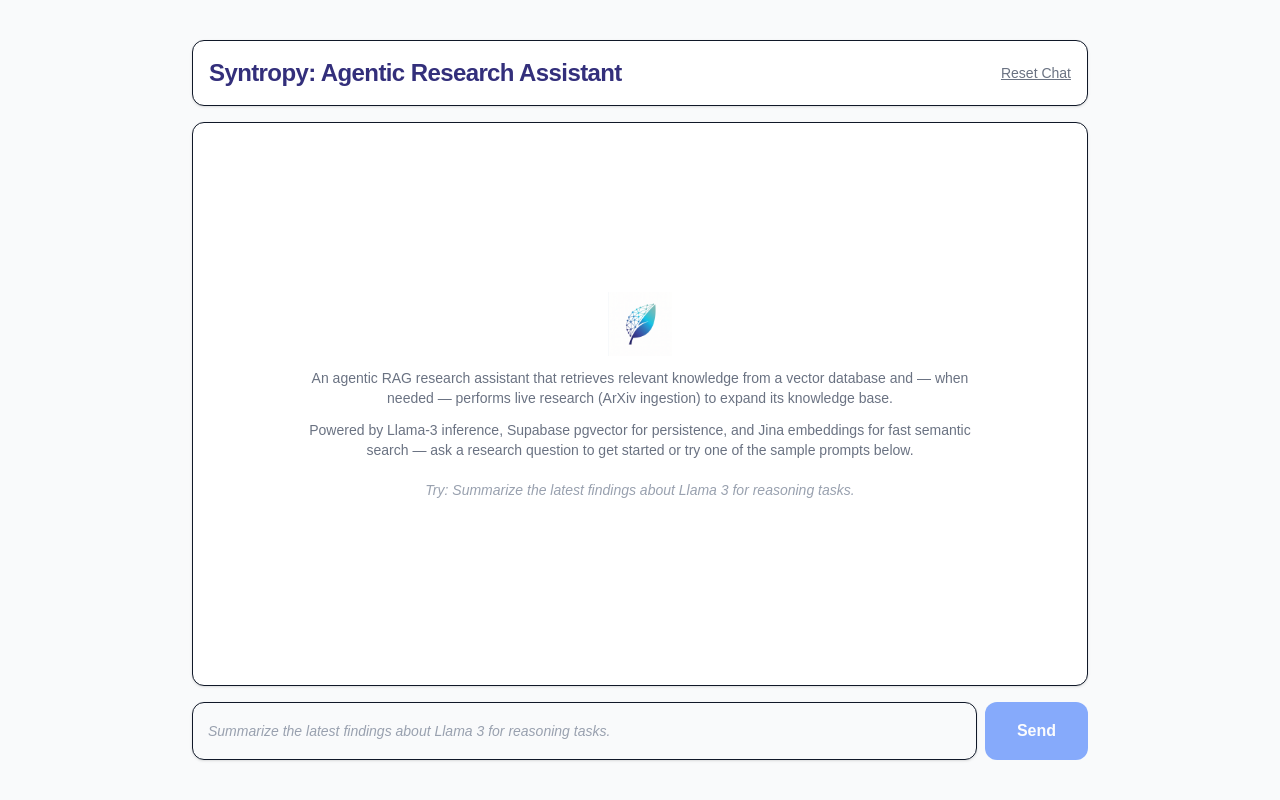
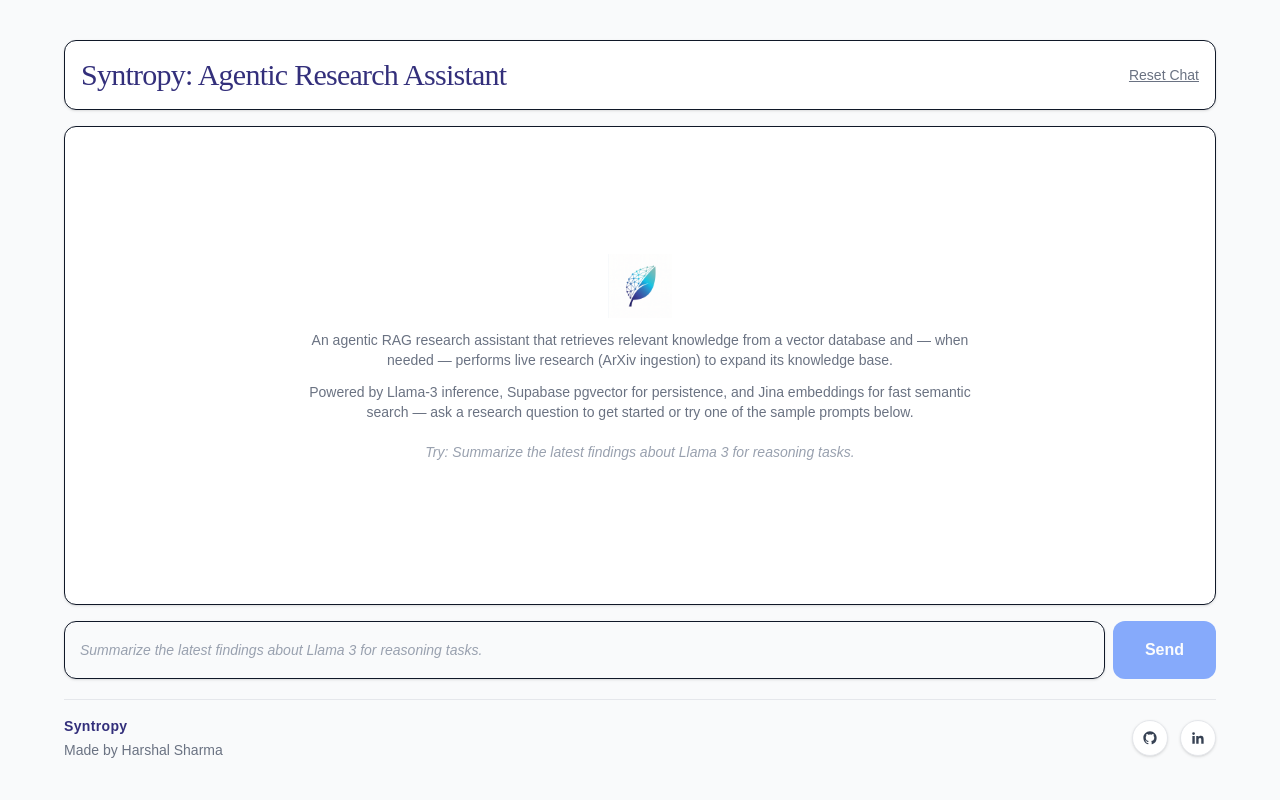
Before and after one commit to Harshalsharma05/agentic-rag-research-assistant, a Next.js app in the folder frontend/: page / in a window 1280 px wide. Built offline with nearby package versions, Linux system fonts and the light colour scheme.

Commit message:
Enhance UI layout and styling in Home component, add social media links in footer, and update header font style

```diff
--- a/frontend/app/page.tsx
+++ b/frontend/app/page.tsx
@@ -204,12 +204,21 @@
     setSessionId(Math.random().toString(36).substring(2, 15));
   };
 
+  const socialLinkClassName =
+    "inline-flex h-9 w-9 items-center justify-center rounded-full border border-gray-200 bg-white text-gray-700 shadow-sm transition-colors hover:border-gray-300 hover:bg-gray-50 hover:text-gray-900";
+
   return (
     <main className="flex min-h-screen flex-col items-center p-4 md:p-10 bg-gray-50 text-gray-900">
-      <div className="w-full max-w-4xl flex flex-col gap-4 h-[90vh]">
+      <div className="w-full max-w-6xl mx-auto flex flex-col gap-4 h-[90vh]">
         {/* Header & Badges */}
         <div className="flex justify-between items-center bg-white p-4 rounded-xl shadow-sm border">
-          <h1 className="text-2xl font-extrabold tracking-tight text-[#332f7b]">
+          <h1
+            style={{
+              fontFamily: '"Times New Roman", Times, serif',
+              fontWeight: 400,
+            }}
+            className="text-3xl tracking-tight text-[#332f7b]"
+          >
             Syntropy: Agentic Research Assistant
           </h1>
           <div className="flex items-center gap-4">
@@ -319,7 +328,10 @@
             </button>
           </div>
         ) : (
-          <form onSubmit={handleAsk} className="flex gap-2">
+          <form
+            onSubmit={handleAsk}
+            className="flex flex-col md:flex-row gap-2"
+          >
             <div className="relative flex-1">
               <input
                 ref={inputRef}
@@ -361,12 +373,56 @@
             <button
               type="submit"
               disabled={loading || !query}
-              className="bg-blue-600 text-white px-8 py-4 rounded-xl font-semibold hover:bg-blue-700 disabled:opacity-50 transition-colors"
+              className="md:w-auto w-full bg-blue-600 text-white px-8 py-4 rounded-xl font-semibold hover:bg-blue-700 disabled:opacity-50 transition-colors"
             >
               Send
             </button>
           </form>
         )}
+
+        <footer className="mt-1 flex flex-col items-center gap-3 border-t border-gray-200 pt-4 text-center text-sm text-gray-500 md:flex-row md:justify-between md:text-left">
+          <div className="flex flex-col items-center gap-1 md:items-start">
+            <span className="font-semibold tracking-wide text-[#332f7b]">
+              Syntropy
+            </span>
+            <span>Made by Harshal Sharma</span>
+          </div>
+
+          <div className="flex items-center gap-3">
+            <a
+              href="https://github.com/Harshalsharma05"
+              target="_blank"
+              rel="noreferrer"
+              aria-label="GitHub profile"
+              className={socialLinkClassName}
+            >
+              <svg
+                viewBox="0 0 24 24"
+                fill="currentColor"
+                aria-hidden="true"
+                className="h-4 w-4"
+              >
+                <path d="M12 2C6.477 2 2 6.484 2 12.017c0 4.425 2.865 8.18 6.839 9.504.5.092.682-.217.682-.48 0-.237-.009-.868-.014-1.703-2.782.604-3.369-1.343-3.369-1.343-.454-1.158-1.11-1.466-1.11-1.466-.907-.62.069-.608.069-.608 1.003.07 1.531 1.03 1.531 1.03.892 1.529 2.341 1.087 2.91.832.091-.647.35-1.086.636-1.336-2.22-.253-4.555-1.113-4.555-4.951 0-1.093.39-1.988 1.029-2.689-.103-.254-.446-1.279.098-2.664 0 0 .84-.27 2.75 1.026A9.564 9.564 0 0 1 12 6.844c.85.004 1.705.115 2.504.337 1.909-1.296 2.747-1.026 2.747-1.026.546 1.385.203 2.41.1 2.664.64.701 1.028 1.596 1.028 2.689 0 3.848-2.339 4.695-4.566 4.943.359.309.678.92.678 1.855 0 1.338-.012 2.419-.012 2.747 0 .265.18.577.688.478A10.019 10.019 0 0 0 22 12.017C22 6.484 17.523 2 12 2Z" />
+              </svg>
+            </a>
+            <a
+              href="https://www.linkedin.com/in/harshal-sharma-98851b2ab/"
+              target="_blank"
+              rel="noreferrer"
+              aria-label="LinkedIn profile"
+              className={socialLinkClassName}
+            >
+              <svg
+                viewBox="0 0 24 24"
+                fill="currentColor"
+                aria-hidden="true"
+                className="h-4 w-4"
+              >
+                <path d="M20.447 20.452h-3.554v-5.569c0-1.327-.024-3.037-1.852-3.037-1.853 0-2.136 1.445-2.136 2.94v5.666H9.352V9h3.414v1.561h.049c.476-.9 1.637-1.852 3.368-1.852 3.601 0 4.266 2.368 4.266 5.448v6.295ZM5.337 7.433a2.064 2.064 0 1 1 0-4.128 2.064 2.064 0 0 1 0 4.128ZM7.115 20.452H3.558V9h3.557v11.452Z" />
+              </svg>
+            </a>
+          </div>
+        </footer>
       </div>
     </main>
   );
```
